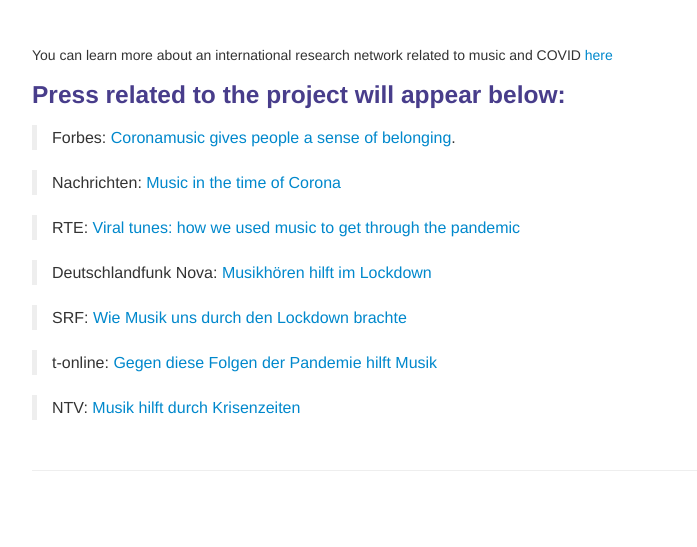
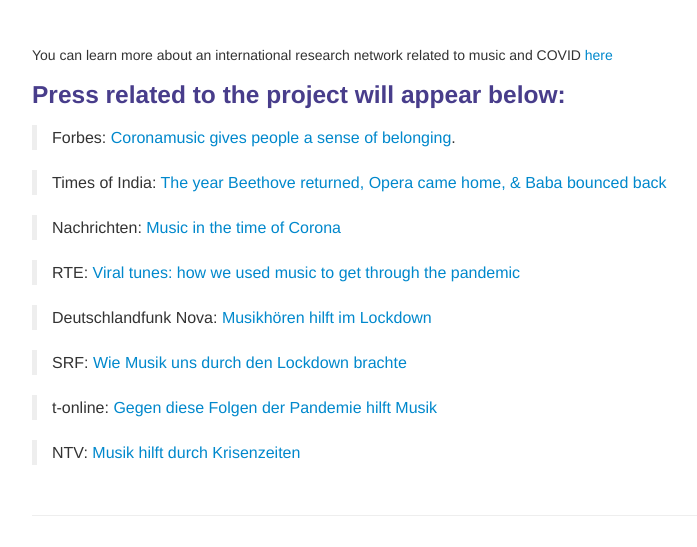
Before and after one commit to lkfink/lkfink.github.io, a Jekyll site: the page built from pages/publpics/CMQ.md, in a window 1280 px wide. Shown: the part 822-1369 px from the top of the page, without its empty margins (258-955 px from the left). Built offline with Jekyll 4.4.1, drawn with Linux system fonts in a browser that asks for light colours; before the commit the page ends 1324 px from its top, so only the background shows below that.

Commit message:
add press toi

```diff
--- a/pages/publpics/CMQ.md
+++ b/pages/publpics/CMQ.md
@@ -36,6 +36,8 @@
 ### Press related to the project will appear below:
 > Forbes: [Coronamusic gives people a sense of belonging](https://www.forbes.com/sites/evaamsen/2021/02/27/coronamusic-gives-people-a-sense-of-belonging-according-to-research/){:target="_blank"}.
 
+> Times of India: [The year Beethove returned, Opera came home, & Baba bounced back](https://timesofindia.indiatimes.com/india/the-year-beethoven-returned-opera-came-home-baba-bounced-back/articleshow/85392953.cms){:target="_blank"}
+
 > Nachrichten: [Music in the time of Corona](https://nachrichten.idw-online.de/2020/04/20/music-in-the-time-of-corona/){:target="_blank"}
 
 > RTE: [Viral tunes: how we used music to get through the pandemic](https://www.rte.ie/brainstorm/2021/0727/1237479-music-pandemic-lockdown-research/){:target="_blank"}
```
